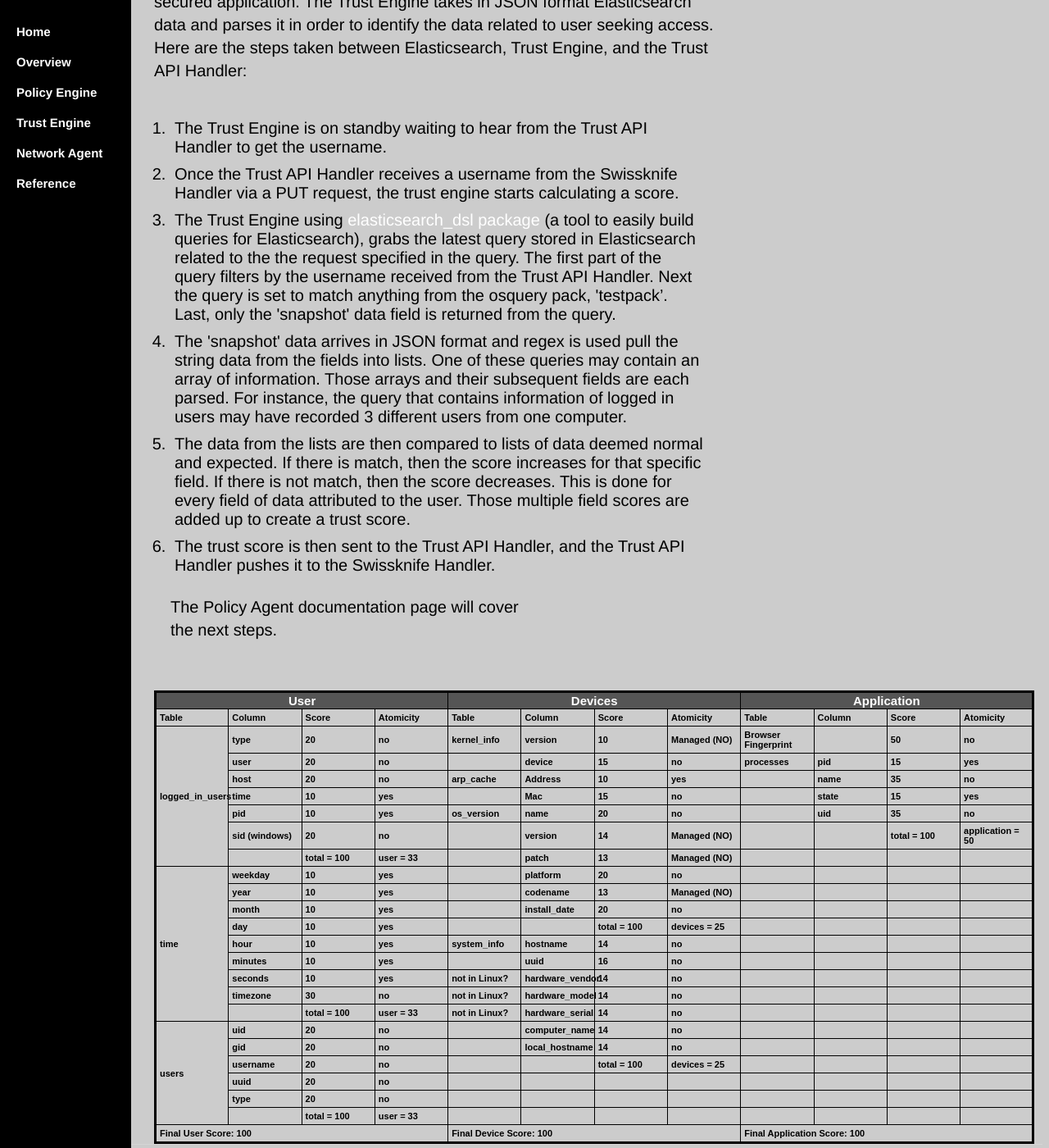
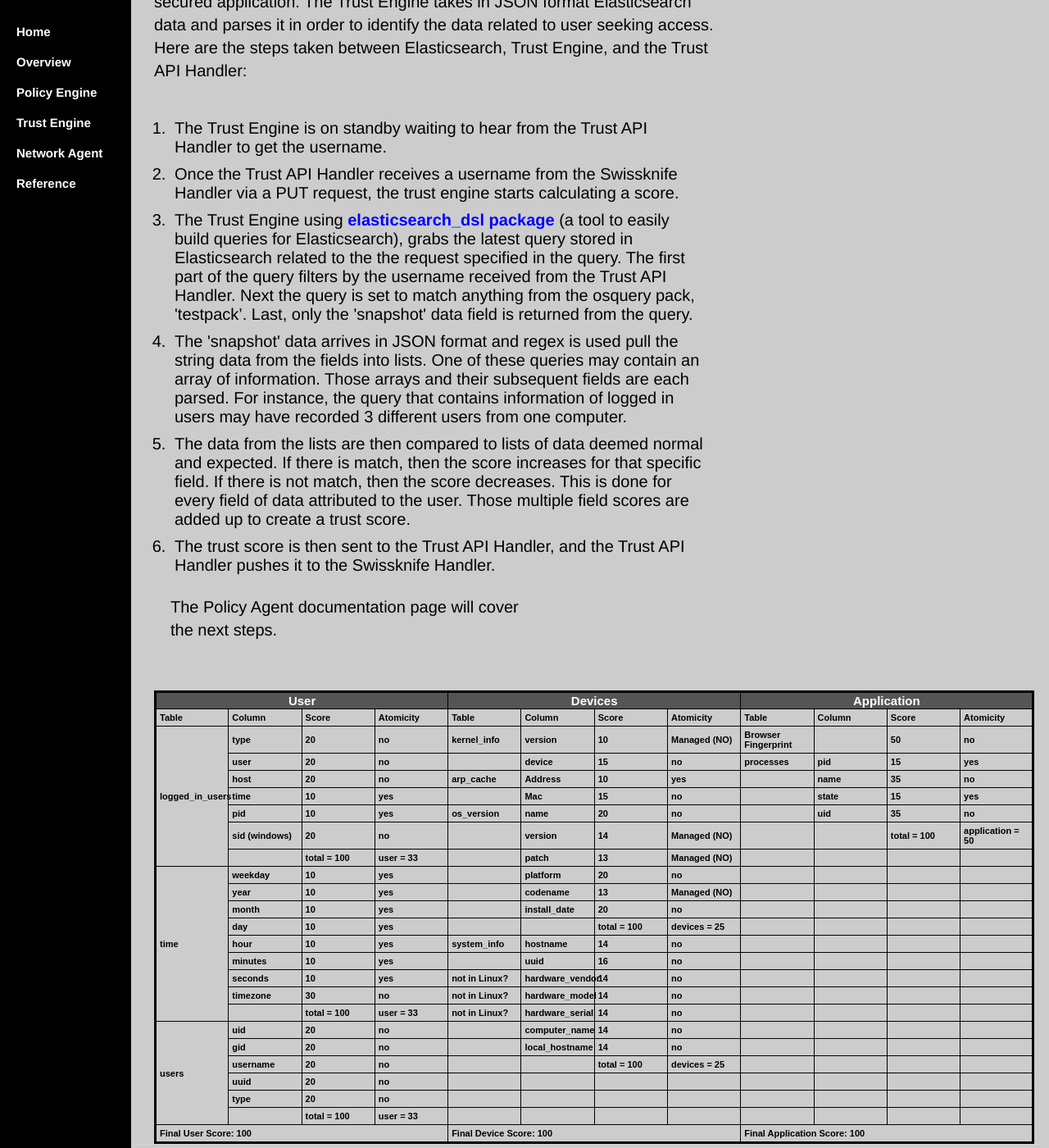
Before and after one commit to WWUZeroTrust/WWUZeroTrust.github.io, a Jekyll site: the page TrustEngine/index.html, which Jekyll copies as it is, in a window 1280 px wide and 1400 px high, scrolled down 3869 px. Shown: the whole window at 82% size. Built offline with Jekyll 4.4.1, drawn with Linux system fonts in a browser that asks for light colours.

Commit message:
Update index.html

```diff
--- a/TrustEngine/index.html
+++ b/TrustEngine/index.html
@@ -84,6 +84,13 @@ a {
     color: white;
 }
 a:hover {
+    text-decoration: underline;
+}
+b {
+    text-decoration: none;
+    color: blue;
+}
+b:hover {
     text-decoration: underline;
 }
 p {
@@ -175,8 +182,8 @@ div.w {
 <ol>
 <li>The Trust Engine is on standby waiting to hear from the Trust API Handler to get the username.</li>
 <li>Once the Trust API Handler receives a username from the Swissknife Handler via a PUT request, the trust engine starts calculating a score.</li>
-<li>The Trust Engine using <a href="https://github.com/elastic/elasticsearch-dsl-py/blob/master/docs/index.rst">elasticsearch_dsl
-		package</a> (a tool to easily build queries for Elasticsearch), grabs the latest query stored in Elasticsearch related to the
+<li>The Trust Engine using <b href="https://github.com/elastic/elasticsearch-dsl-py/blob/master/docs/index.rst">elasticsearch_dsl
+		package</b> (a tool to easily build queries for Elasticsearch), grabs the latest query stored in Elasticsearch related to the
 		the request specified in the query. The first part of the query filters by the username received from the Trust API Handler.
 		 Next the query is set to match anything from the osquery pack, 'testpack’. Last, only the 'snapshot' data field is returned
 	from the query.</li>
```
